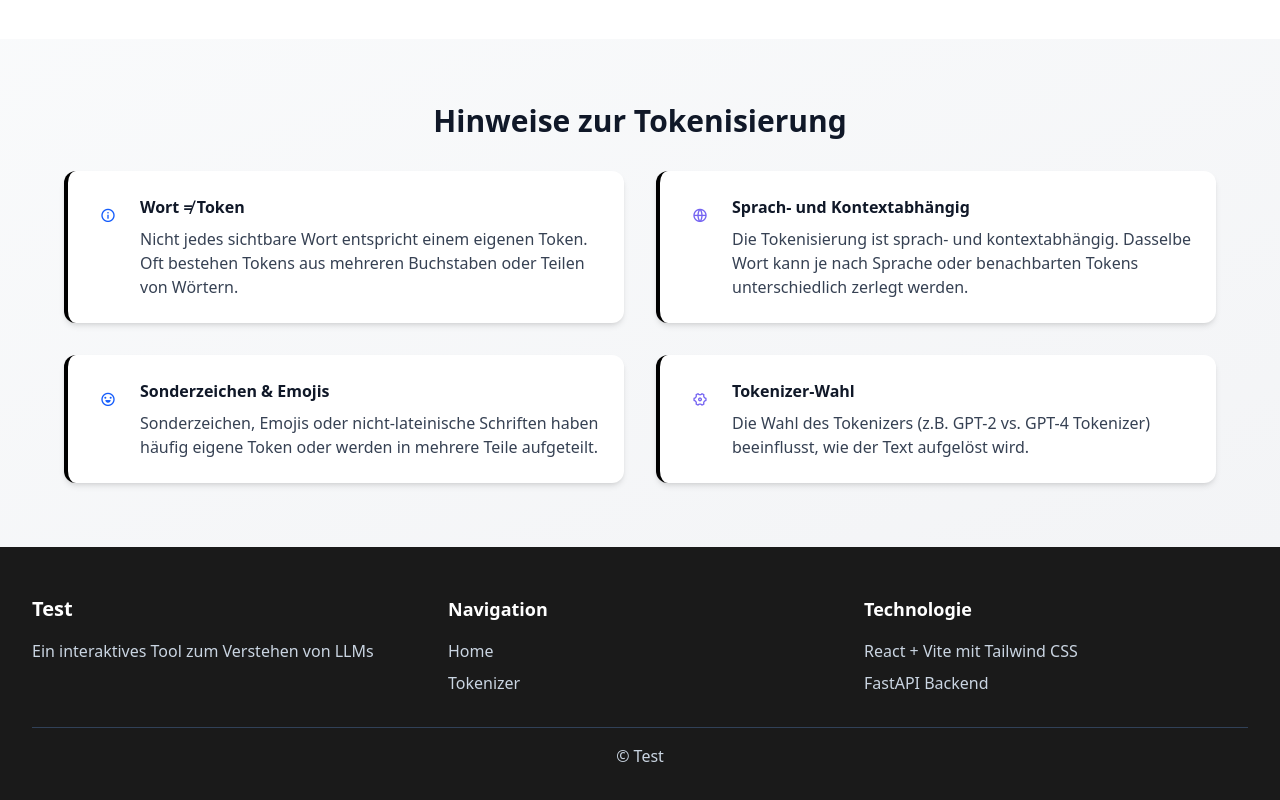
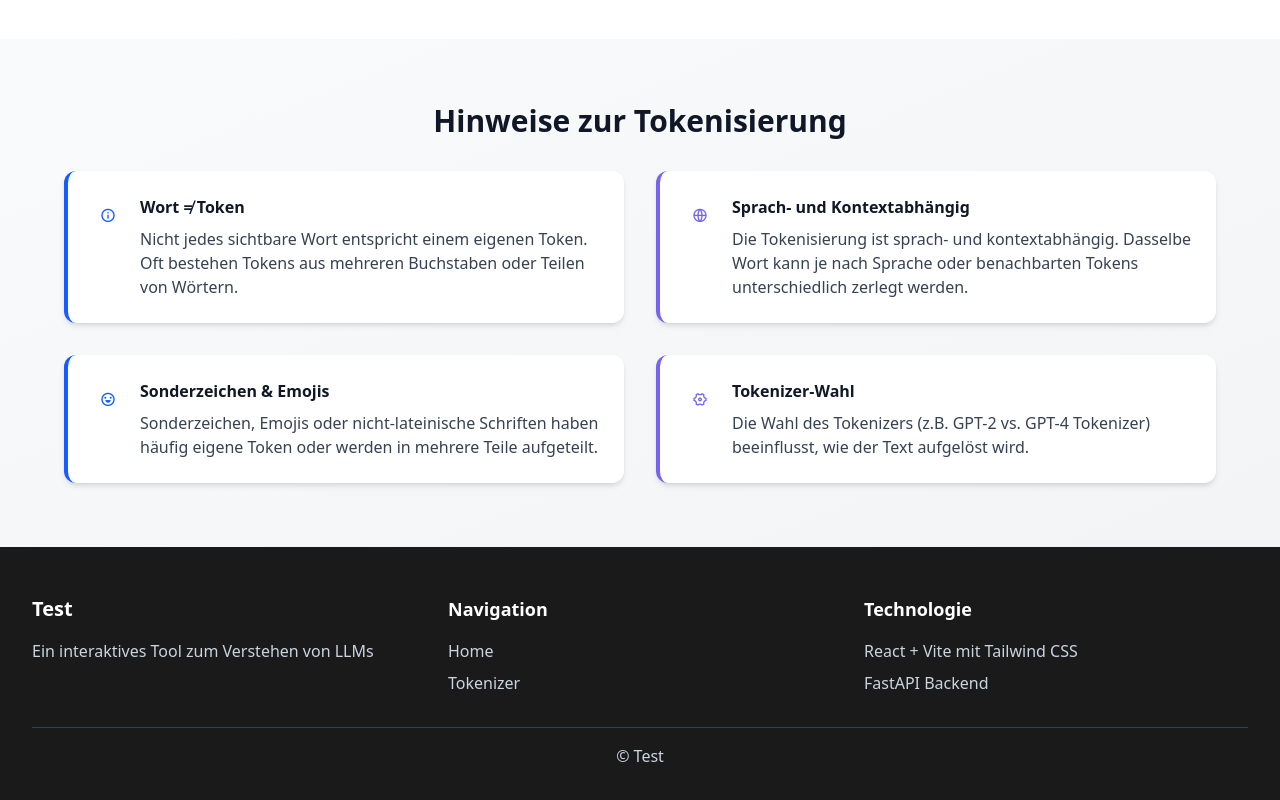
Before and after one commit to TNattermann/weiss-die-ki-dass-sie-nichts-weiss-frontend, a React (Vite) app: page /tokeninfo in a window 1280 px wide. Shown: the part 3176-3976 px from the top of the page. Built offline with nearby package versions, Linux system fonts and the light colour scheme.

Commit message:
fixed border color

```diff
--- a/src/pages/tokenInfo/Notes.tsx
+++ b/src/pages/tokenInfo/Notes.tsx
@@ -3,24 +3,28 @@ export default function Notes() {
     {
       icon: "ri-information-line",
       color: "primary",
+      borderColor: "border-primary",
       title: "Wort ≠ Token",
       description: "Nicht jedes sichtbare Wort entspricht einem eigenen Token. Oft bestehen Tokens aus mehreren Buchstaben oder Teilen von Wörtern."
     },
     {
       icon: "ri-global-line",
       color: "secondary",
+      borderColor: "border-secondary",
       title: "Sprach- und Kontextabhängig",
       description: "Die Tokenisierung ist sprach- und kontextabhängig. Dasselbe Wort kann je nach Sprache oder benachbarten Tokens unterschiedlich zerlegt werden."
     },
     {
       icon: "ri-emotion-line",
       color: "primary",
+      borderColor: "border-primary",
       title: "Sonderzeichen & Emojis",
       description: "Sonderzeichen, Emojis oder nicht-lateinische Schriften haben häufig eigene Token oder werden in mehrere Teile aufgeteilt."
     },
     {
       icon: "ri-settings-4-line",
       color: "secondary",
+      borderColor: "border-secondary",
       title: "Tokenizer-Wahl",
       description: "Die Wahl des Tokenizers (z.B. GPT-2 vs. GPT-4 Tokenizer) beeinflusst, wie der Text aufgelöst wird."
     }
@@ -34,7 +38,7 @@ export default function Notes() {
           {notes.map((note, index) => (
             <div
               key={index}
-              className={`bg-white p-6 rounded-xl shadow-md border-l-4 border-${note.color}`}
+              className={`bg-white p-6 rounded-xl shadow-md border-l-4 ${note.borderColor}`}
             >
               <div className="flex items-start space-x-4">
                 <div className={`w-8 h-8 flex items-center justify-center rounded-full flex-shrink-0 mt-1`}>
```
